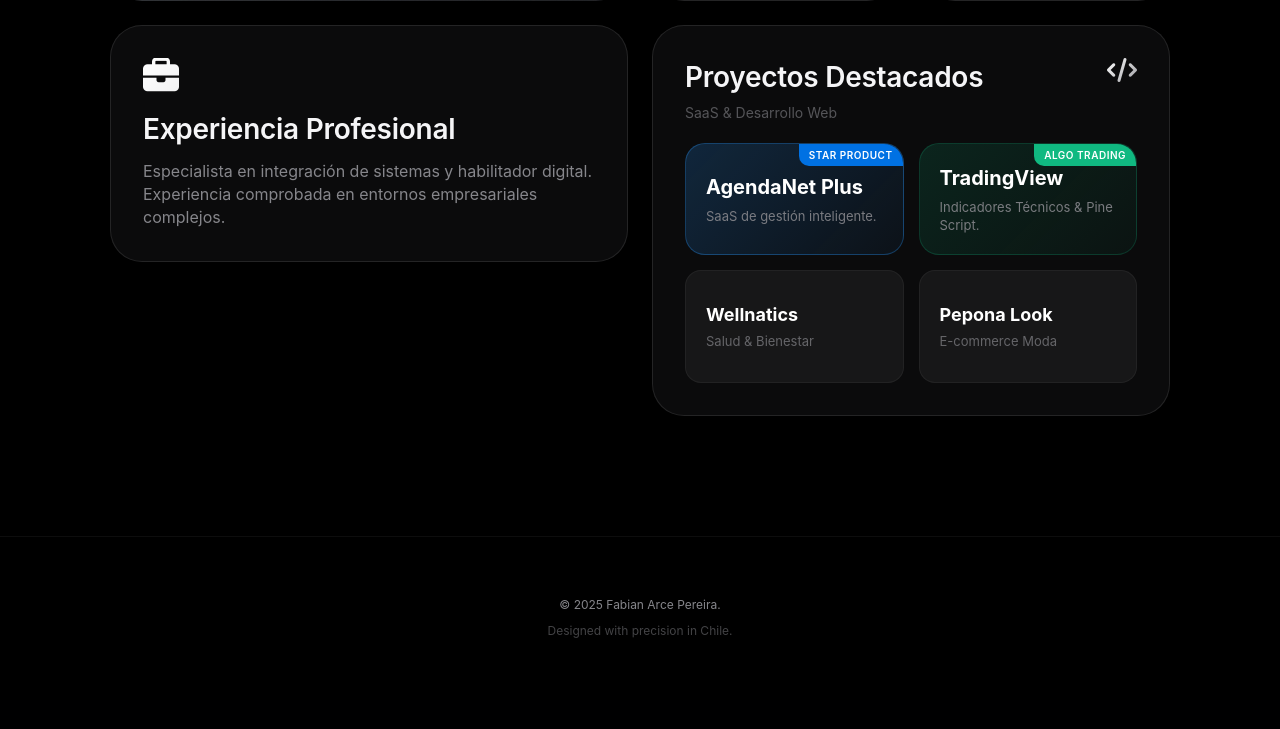
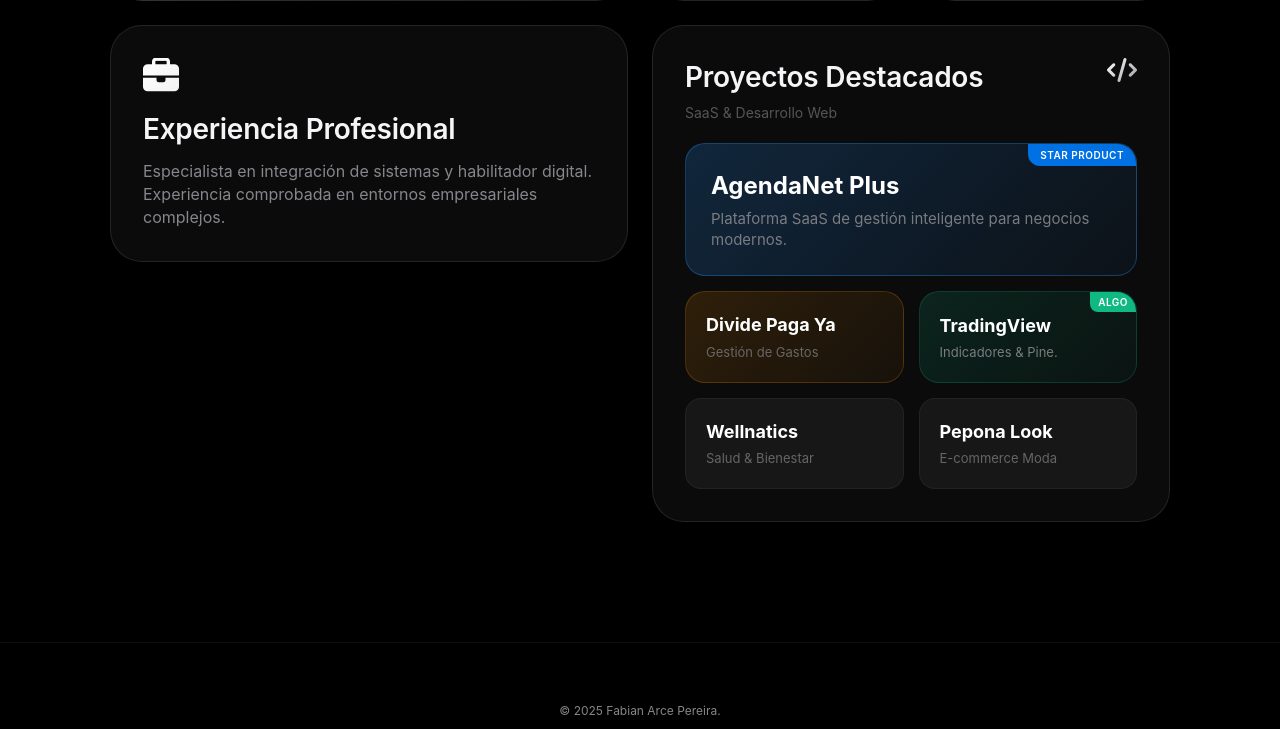
Before and after one commit to fabian2ap/fabian2ap, a Flask app: page / in a window 1280 px wide. Shown: the part 1761-2490 px from the top of the page. Before the commit the page ends 2399 px from the top, so only its background shows below. Run offline with Flask 3, Linux system fonts and the light colour scheme.

Commit message:
Add Divide Paga Ya project and update layout

```diff
--- a/templates/home.html
+++ b/templates/home.html
@@ -125,19 +125,29 @@
                     <i class="fa-solid fa-code icon" style="font-size: 24px;"></i>
                 </div>
 
-                <div
-                    style="display: grid; grid-template-columns: 1fr 1fr; grid-template-rows: 1fr 1fr; gap: 15px; flex-grow: 1;">
+                <div style="display: grid; grid-template-columns: 1fr 1fr; gap: 15px; flex-grow: 1;">
 
-                    <!-- AgendaNet Plus -->
-                    <a href="https://agendanetplus.cl/" target="_blank" style="text-decoration: none; color: inherit;">
+                    <!-- AgendaNet Plus (Full Width) -->
+                    <a href="https://agendanetplus.cl/" target="_blank"
+                        style="text-decoration: none; color: inherit; grid-column: span 2;">
                         <div class="project-card-hover"
-                            style="background: linear-gradient(135deg, rgba(41, 151, 255, 0.2), rgba(41, 151, 255, 0.05)); border: 1px solid rgba(41, 151, 255, 0.3); padding: 20px; border-radius: 20px; position: relative; overflow: hidden; height: 100%; box-sizing: border-box; display: flex; flex-direction: column; justify-content: center;">
+                            style="background: linear-gradient(135deg, rgba(41, 151, 255, 0.2), rgba(41, 151, 255, 0.05)); border: 1px solid rgba(41, 151, 255, 0.3); padding: 25px; border-radius: 20px; position: relative; overflow: hidden; height: 100%; min-height: 120px; box-sizing: border-box; display: flex; flex-direction: column; justify-content: center;">
                             <div
-                                style="position: absolute; top: 0; right: 0; background: #0071e3; color: white; font-size: 10px; padding: 4px 10px; border-bottom-left-radius: 10px; font-weight: 600; letter-spacing: 0.5px;">
+                                style="position: absolute; top: 0; right: 0; background: #0071e3; color: white; font-size: 10px; padding: 4px 12px; border-bottom-left-radius: 12px; font-weight: 600; letter-spacing: 0.5px;">
                                 STAR PRODUCT</div>
-                            <h4 style="margin: 0; font-size: 20px; color: #fff; margin-bottom: 6px;">AgendaNet Plus</h4>
-                            <p style="font-size: 13px; opacity: 0.9; margin: 0; line-height: 1.4;">SaaS de gestión
-                                inteligente.</p>
+                            <h4 style="margin: 0; font-size: 24px; color: #fff; margin-bottom: 6px;">AgendaNet Plus</h4>
+                            <p style="font-size: 15px; opacity: 0.9; margin: 0; line-height: 1.4;">Plataforma SaaS de
+                                gestión inteligente para negocios modernos.</p>
+                        </div>
+                    </a>
+
+                    <!-- Divide Paga Ya -->
+                    <a href="https://dividepagaya.fabian2ap.cl/" target="_blank"
+                        style="text-decoration: none; color: inherit;">
+                        <div class="project-card-hover"
+                            style="background: linear-gradient(135deg, rgba(255, 149, 0, 0.15), rgba(255, 149, 0, 0.05)); border: 1px solid rgba(255, 149, 0, 0.2); padding: 20px; border-radius: 20px; position: relative; overflow: hidden; height: 100%; box-sizing: border-box; display: flex; flex-direction: column; justify-content: center;">
+                            <h4 style="margin: 0; font-size: 18px; color: #fff; margin-bottom: 5px;">Divide Paga Ya</h4>
+                            <p style="font-size: 13px; opacity: 0.7; margin: 0;">Gestión de Gastos</p>
                         </div>
                     </a>
 
@@ -146,11 +156,11 @@
                         <div class="project-card-hover"
                             style="background: linear-gradient(135deg, rgba(16, 185, 129, 0.15), rgba(16, 185, 129, 0.05)); border: 1px solid rgba(16, 185, 129, 0.2); padding: 20px; border-radius: 20px; position: relative; overflow: hidden; height: 100%; box-sizing: border-box; display: flex; flex-direction: column; justify-content: center;">
                             <div
-                                style="position: absolute; top: 0; right: 0; background: #10b981; color: white; font-size: 10px; padding: 4px 10px; border-bottom-left-radius: 10px; font-weight: 600; letter-spacing: 0.5px;">
-                                ALGO TRADING</div>
-                            <h4 style="margin: 0; font-size: 20px; color: #fff; margin-bottom: 6px;">TradingView</h4>
-                            <p style="font-size: 13px; opacity: 0.9; margin: 0; line-height: 1.4;">Indicadores Técnicos
-                                & Pine Script.</p>
+                                style="position: absolute; top: 0; right: 0; background: #10b981; color: white; font-size: 10px; padding: 3px 8px; border-bottom-left-radius: 8px; font-weight: 600; letter-spacing: 0.5px;">
+                                ALGO</div>
+                            <h4 style="margin: 0; font-size: 18px; color: #fff; margin-bottom: 5px;">TradingView</h4>
+                            <p style="font-size: 13px; opacity: 0.9; margin: 0; line-height: 1.4;">Indicadores & Pine.
+                            </p>
                         </div>
                     </a>
 
```
